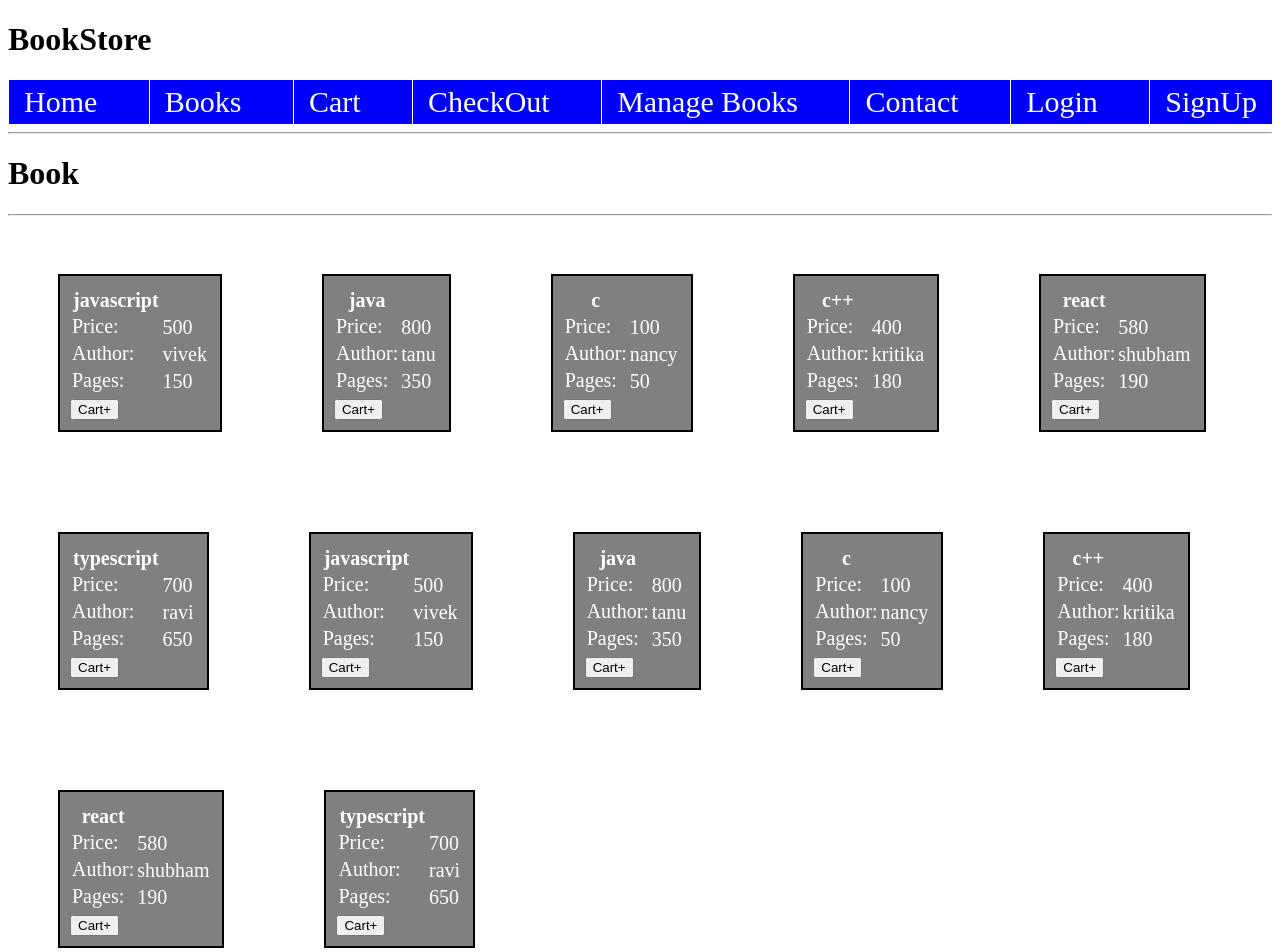
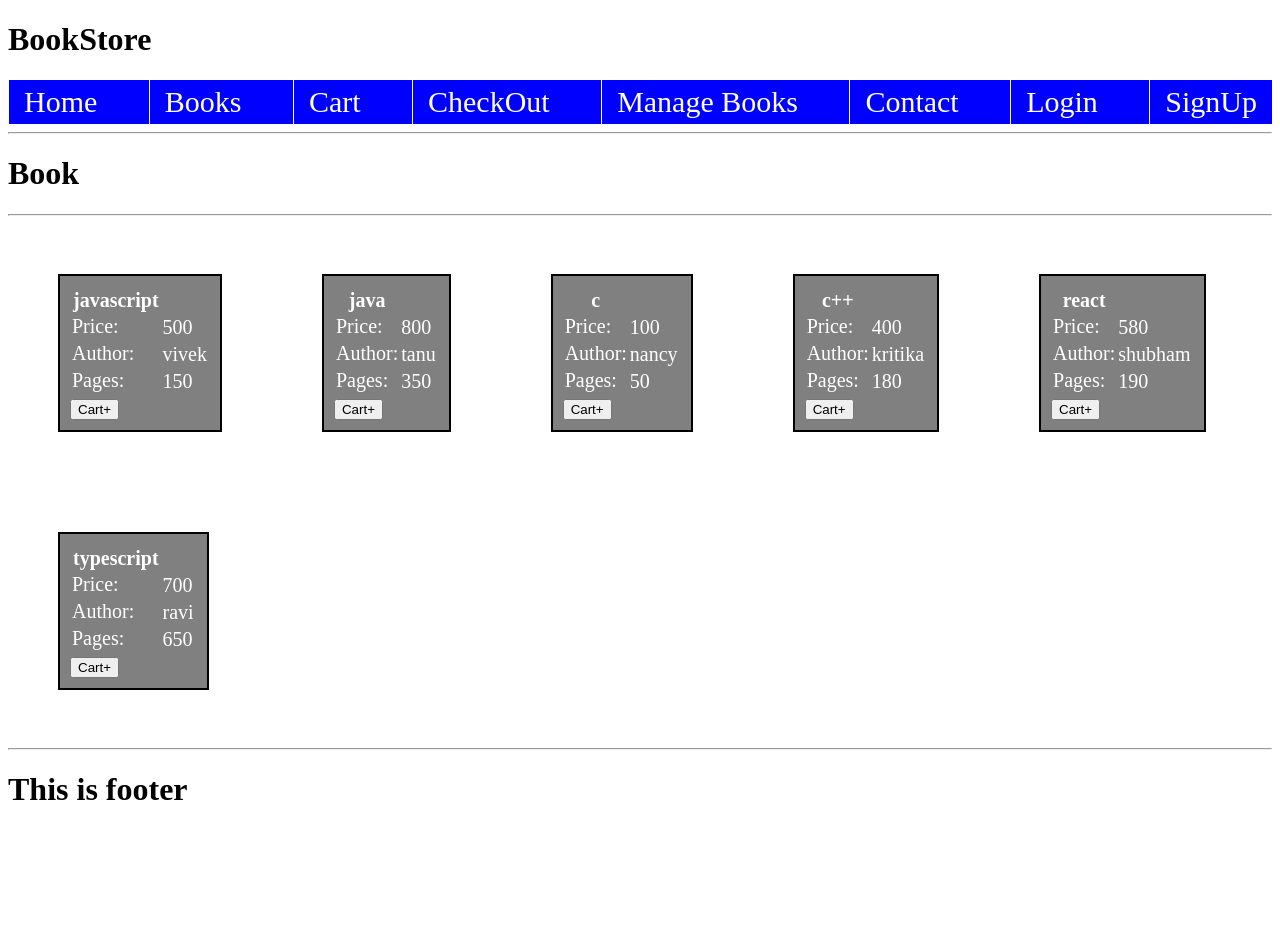
Before and after one commit to Vivekch05/Book-Store, a React (Create React App) app: page /books in a window 1280 px wide. Shown: the top 952 px of the page. After the commit the page ends 830 px from the top, so only its background shows below. Built offline with nearby package versions, Linux system fonts and the light colour scheme; data requests are answered from the project's data file; what google-maps-react would draw is missing.

Commit message:
book store first commit

```diff
--- a/Data/db.json
+++ b/Data/db.json
@@ -5,7 +5,7 @@
             "name":"javascript",
             "title": "vivek",
             "tags": "[JS]",
-            "price":"500",
+            "price":500,
             "pages":"150",
             "category":"Technical"
           },
@@ -14,7 +14,7 @@
             "name":"java",
             "title": "tanu",
             "tags": "[JS]",
-            "price":"800",
+            "price":800,
             "pages":"350",
             "category":"Technical"
           },
@@ -23,7 +23,7 @@
             "name":"c",
             "title": "nancy",
             "tags": "[JS]",
-            "price":"100",
+            "price":100,
             "pages":"50",
             "category":"Technical"
           },
@@ -32,7 +32,7 @@
             "name":"c++",
             "title": "kritika",
             "tags": "[JS]",
-            "price":"400",
+            "price":400,
             "pages":"180",
             "category":"Technical"
           },
@@ -41,7 +41,7 @@
             "name":"react",
             "title": "shubham",
             "tags": "[JS]",
-            "price":"580",
+            "price":580,
             "pages":"190",
             "category":"Technical"
           },
@@ -50,62 +50,9 @@
             "name":"typescript",
             "title": "ravi",
             "tags": "[JS]",
-            "price":"700",
+            "price":700,
             "pages":"650",
-            "category":"Technical"
-          },{
-            "id":"javascript",
-            "name":"javascript",
-            "title": "vivek",
-            "tags": "[JS]",
-            "price":"500",
-            "pages":"150",
-            "category":"Technical"
-          },
-          {
-            "id":"java",
-            "name":"java",
-            "title": "tanu",
-            "tags": "[JS]",
-            "price":"800",
-            "pages":"350",
-            "category":"Technical"
-          },
-          {
-            "id":"c",
-            "name":"c",
-            "title": "nancy",
-            "tags": "[JS]",
-            "price":"100",
-            "pages":"50",
-            "category":"Technical"
-          },
-          {
-            "id":"c++",
-            "name":"c++",
-            "title": "kritika",
-            "tags": "[JS]",
-            "price":"400",
-            "pages":"180",
-            "category":"Technical"
-          },
-          {
-            "id":"react",
-            "name":"react",
-            "title": "shubham",
-            "tags": "[JS]",
-            "price":"580",
-            "pages":"190",
-            "category":"Technical"
-          },
-          {
-            "id":"typescript",
-            "name":"typescript",
-            "title": "ravi",
-            "tags": "[JS]",
-            "price":"700",
-            "pages":"650",
-            "category":"Technical"
+            "category":"Biology"
           }
         ]
       }
--- a/src/actions/action.js
+++ b/src/actions/action.js
@@ -20,6 +20,7 @@ export const currentData = (e) => {
         const currentItem = await json.filter(item => {
             return item.id === id
         })
+        console.log("currentItem",currentItem)
         dispatch({ type: 'CURRENT_DATA', payload: currentItem });
     }
 }
--- a/src/component/Cart.js
+++ b/src/component/Cart.js
@@ -1,32 +1,89 @@
 import React, { Component } from 'react';
 import './Cart.css';
 import { connect } from 'react-redux';
+// import CheckOut from './CheckOut';
+import {withRouter} from 'react-router-dom'
+//import { BrowserRouter as Router, Route, Switch } from 'react-router-dom'
+// import { currentData } from '../actions/action';
 class Cart extends Component {
 
+    handleCheckout = ()=>{
+        this.props.history.push('./CheckOut')
+    }
+
     render() {
-        console.log("++++++++++", this.props);
+
+
+        // console.log("++++++++++", this.props);
         const { currentItem1 } = this.props;
-        console.log({ currentItem1 })
-        const getContent = (currentItem1) => {
+        console.log({ currentItem1 });
+        const result = [];
+        const map = new Map();
+        for (const item of currentItem1) {
+            let count = currentItem1.filter((obj) => obj.id === item.id).length;
+            if (!map.has(item.id)) {
+                map.set(item.id)
+                result.push({
+                    id: item.id,
+                    name: item.name,
+                    price: item.price,
+                    category: item.category,
+                    qty: count,
+                    total: 0
+                })
+            }
+        }
+
+        const handleRemove = (e) => {
+            for (const item of result) {
+                if (e.target.id === item.id) {
+                    result.pop(e.target.id);
+                    console.log("result", result);
+
+                }
+            }
+            getContent(result);
+
+        }
+
+
+
+        let totalItem = 0;
+        let totalAmount = 0;
+        const getContent = (result1) => {
+
             return (
-                currentItem1.map((item, index) => {
+                result1.map((item, index) => {
+
+                    let total = (item.category) === "Technical" ?
+                        (item.qty) * (item.price) - ((item.qty) * (item.price) * 10) / 100 : (item.qty) * (item.price);
+
+                    let category = (item.category) === "Technical" ? "10%" : ""
+
+                    totalItem = totalItem + (item.qty);
+                    totalAmount = totalAmount + total;
+
                     return (
                         item.length !== 0 &&
+
                         <tr>
-                            <td>{item[0].id}</td>
-                            <td>{item[0].price}</td>
-                            <td>{" "}</td>
-                            <td>{item[0].category}</td>
-                            <td>{" "}</td>
-                            <td>{item[0].price}</td>
+                            <td>{item.id}</td>
+                            <td>{item.price}</td>
+                            <td>{item.qty}</td>
+                            <td>{item.category}</td>
+                            <td>{category}</td>
+                            <td>{total}</td>
                             <td>
-                                <button>Remove</button>
+                                <button id={item.id} onClick={handleRemove}>Remove</button>
                             </td>
                         </tr>
+
                     )
+
                 })
             );
         }
+
         return (
             <div>
                 <h1>Cart</h1><hr />
@@ -40,20 +97,20 @@ class Cart extends Component {
                         <th>Total</th>
                         <th>Remove</th>
                     </tr>
-                    {getContent(currentItem1)}
+                    {getContent(result)}
                 </table>
                 <h1>Cart Summary</h1>
-                <p>Total Amount :</p>
-                <p>Total Item</p>
-                <button>Checkout</button>
+                <p>Total Amount :{totalAmount}</p>
+                <p>Total Item:{totalItem}</p>
+                <button onClick={this.handleCheckout}>Checkout</button>
             </div>
         )
     }
 }
 const mapStateToProps = (state) => {
     return {
-        currentItem1: [...state.currentItem]
+        currentItem1: state.currentItem,
+        result1:state.result
     }
 }
-
-export default connect(mapStateToProps)(Cart);
+export default withRouter(connect(mapStateToProps)(Cart));
--- a/src/reducers/reducer.js
+++ b/src/reducers/reducer.js
@@ -1,7 +1,7 @@
 const isState = {
     data: [],
     isClick: false,
-    currentItem: []
+    currentItem: [],
 }
 // var dataList={};
 const reducer = (state = isState, action) => {
@@ -17,9 +17,11 @@ const reducer = (state = isState, action) => {
                 data: action.payload
             }
         case "CURRENT_DATA":
+        console.log("@@@@@@@+++",...state.currentItem)
+        // console.log("qtyyyy",state.qty);
             return {
                 ...state,
-                currentItem : [...state.currentItem, action.payload]
+                currentItem : [...state.currentItem, ...action.payload]
             }
         default:
             return state
```
